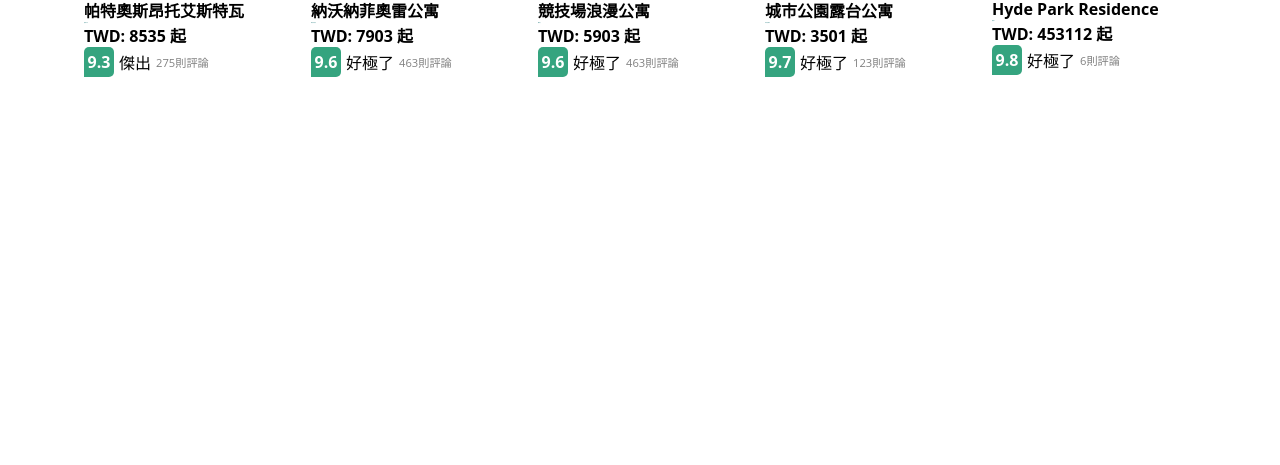
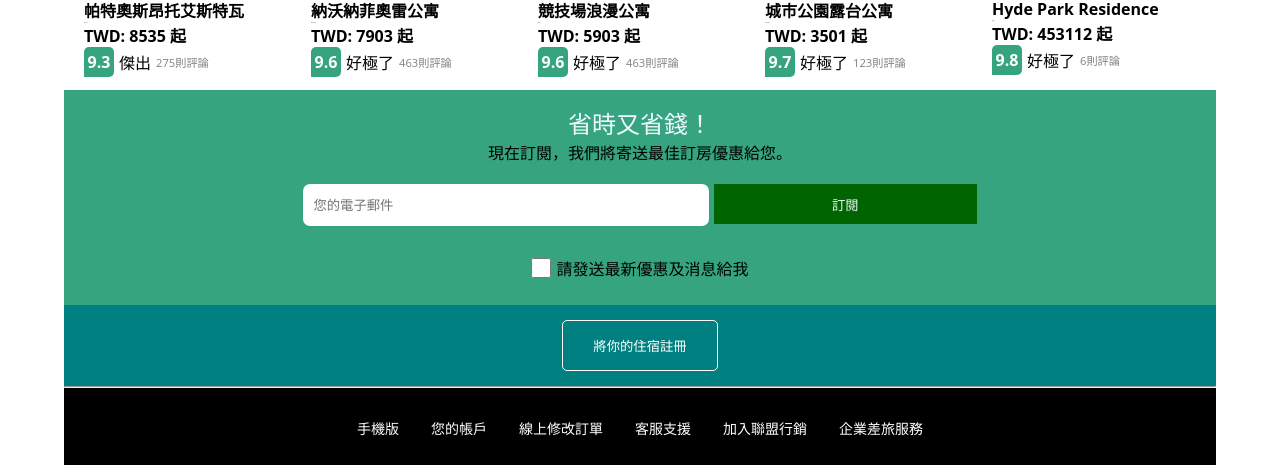
Before and after one commit to VincentLin0619/react-vint-app, a React (Create React App) app: page / in a window 1280 px wide. Shown: the part 2987-3452 px from the top of the page. Before the commit the page ends 3077 px from the top, so only its background shows below. Built offline with nearby package versions, Linux system fonts and the light colour scheme.

Commit message:
製作Footer

```diff
--- /dev/null
+++ b/src/components/Footer/Footer.jsx
@@ -0,0 +1,36 @@
+import React from "react";
+import "./Footer.scss";
+const Footer = () => {
+  return (
+    <div className="Footer">
+      <div className="FooterTop">
+        <h2 className="FooterTitle">省時又省錢！</h2>
+        <p className="FooterContent">現在訂閱，我們將寄送最佳訂房優惠給您。</p>
+        <div className="FooterSubContainer">
+          <input type="text" placeholder="您的電子郵件" />
+          <button>訂閱</button>
+        </div>
+        <div className="subCheckBox">
+          <input type="checkbox" />
+          <span>請發送最新優惠及消息給我</span>
+        </div>
+      </div>
+      <div className="FooterBottom">
+        <button>將你的住宿註冊</button>
+      </div>
+      <hr />
+      <div className="FooterInfo">
+        <ul>
+          <li>手機版</li>
+          <li>您的帳戶</li>
+          <li>線上修改訂單</li>
+          <li>客服支援</li>
+          <li>加入聯盟行銷</li>
+          <li>企業差旅服務</li>
+        </ul>
+      </div>
+    </div>
+  );
+};
+
+export default Footer;
--- /dev/null
+++ b/src/components/Footer/Footer.scss
@@ -0,0 +1,89 @@
+.FooterTop {
+  display: flex;
+  flex-direction: column;
+  background-color: var(--primary-color);
+  padding: 15px;
+  .FooterTitle {
+    color: aliceblue;
+    font-weight: 400;
+  }
+  .FooterContent {
+    color: black;
+  }
+  .FooterTitle,
+  .FooterContent {
+    align-self: center;
+  }
+  .FooterSubContainer {
+    margin: 20px 0px;
+    display: flex;
+    flex-wrap: nowrap;
+    align-self: center;
+    justify-items: center;
+    width: 60%;
+    gap: 5px;
+    input {
+      padding-left: 10px;
+      height: 30px;
+      border: 0px;
+      border-radius: 7px;
+      width: 60%;
+      height: 40px;
+    }
+    button {
+      height: 40px;
+      width: 40%;
+      color: aliceblue;
+      border: 0px;
+      background-color: darkgreen;
+    }
+  }
+  .subCheckBox {
+    display: flex;
+    gap: 5px;
+    align-self: center;
+    justify-content: center;
+    padding: 10px 0;
+    input {
+      width: 20px;
+    }
+  }
+}
+.FooterBottom {
+  display: flex;
+  align-items: center;
+  justify-content: center;
+  background-color: teal;
+  button {
+    padding: 15px 30px;
+    margin: 15px;
+    background-color: teal;
+    border: 1px solid #fff;
+    border-radius: 5px;
+    color: #fff;
+  }
+}
+hr {
+  color: #fff;
+}
+.FooterInfo {
+  background-color: black;
+  ul {
+    display: flex;
+    padding: 30px 0px;
+    justify-content: center;
+    gap: 2rem;
+    li {
+      font-size: 14px;
+      list-style: none;
+      color: #fff;
+    }
+  }
+}
+
+@media only screen and (max-width: 600px) {
+  .FooterInfo > ul {
+    display: block;
+    margin: 0px 15px;
+  }
+}
--- a/src/pages/Home.jsx
+++ b/src/pages/Home.jsx
@@ -15,6 +15,7 @@
 import { PostCard } from "../components/HotelList/PostCard";
 import { Discount } from "../components/Info/Discount";
 import GlobalDiscount from "../components/Info/GlobalDiscount";
+import Footer from "../components/Footer/Footer";
 
 const Home = () => {
   return (
@@ -41,6 +42,7 @@
       />
       <PostCard dataArray={Attractions} />
       <PopularHotels dataArray={PopularHotelsData} />
+      <Footer />
     </div>
   );
 };
```
